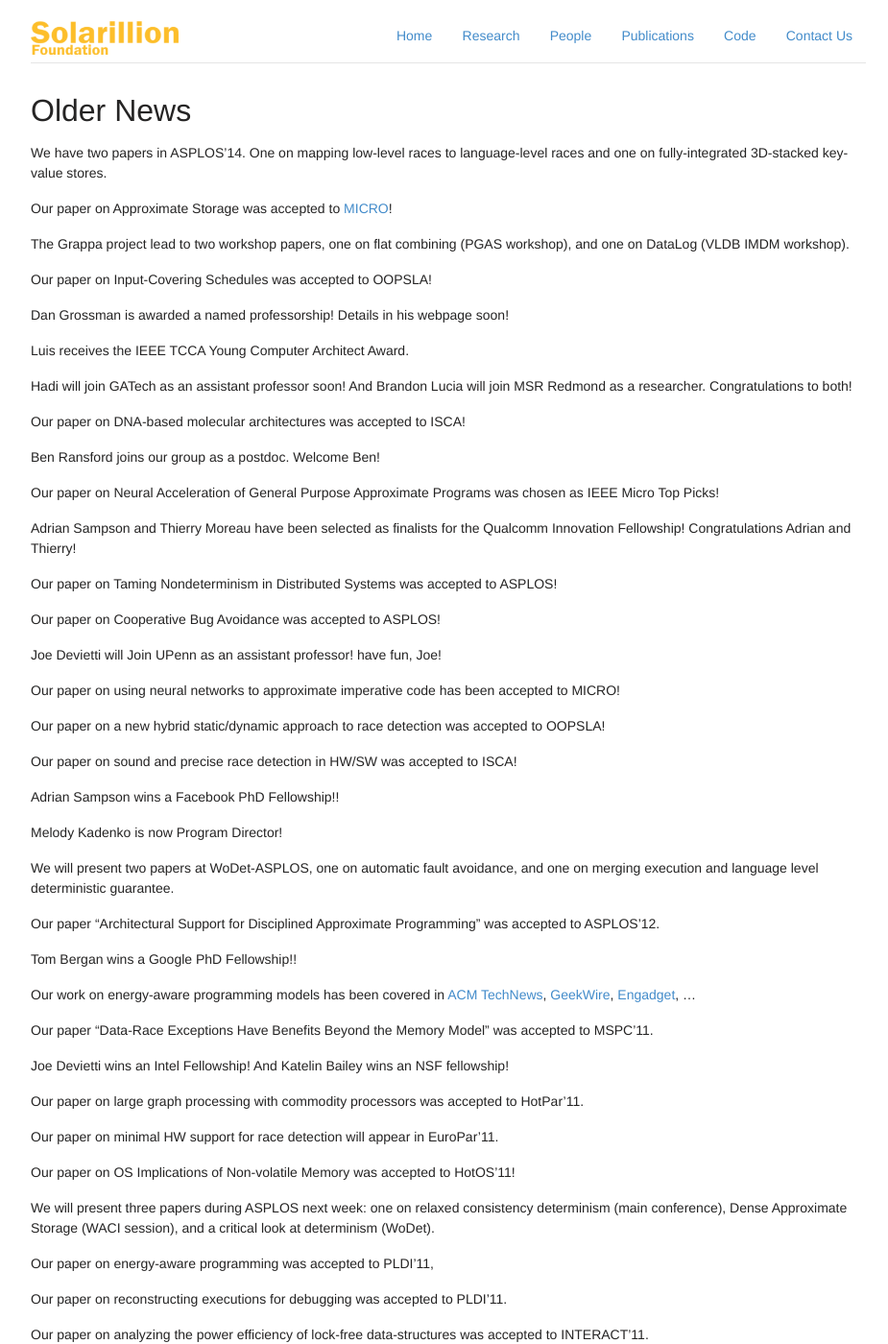
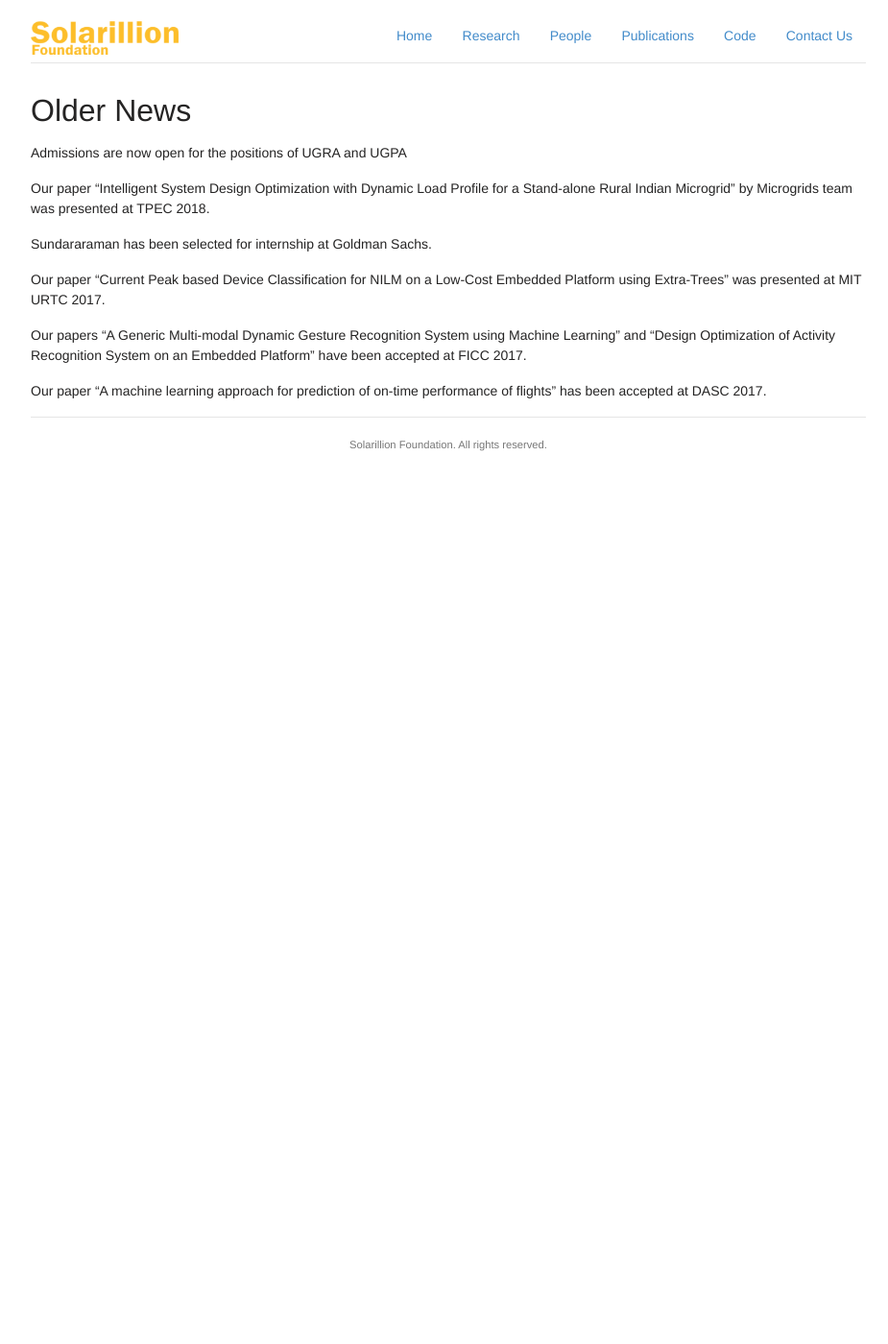
Before and after one commit to prahalath/solarillionfoundation.github.io, a Jekyll site: the page built from oldnews.html, in a window 1280 px wide and 1400 px high. Shown: the whole window at 96% size, without its empty margins (173-1098 px from the left). Built offline with Jekyll 4.4.1, drawn with Linux system fonts in a browser that asks for light colours; nearby versions of some CDN libraries; Markdown is read by kramdown in place of the engine named in the settings; some of the changed text lies outside the part shown.

Commit message:
News updated

```diff
--- a/_data/news.yml
+++ b/_data/news.yml
@@ -1,135 +1,11 @@
-- We have two papers in ASPLOS'14. One on mapping low-level races to
-  language-level races and one on fully-integrated 3D-stacked key-value
-  stores.
+- Admissions are now open for the positions of UGRA and UGPA
 
-- Our paper on Approximate Storage was accepted to
-  [MICRO](http://www.microarch.org/micro46/)!
+- Our paper “Intelligent System Design Optimization with Dynamic Load Profile for a Stand-alone Rural Indian Microgrid” by Microgrids team was presented at TPEC 2018.
 
-- The Grappa project lead to two workshop papers, one on flat combining (PGAS workshop), and one on DataLog (VLDB IMDM workshop).
+- Sundararaman has been selected for internship at Goldman Sachs.
 
-- Our paper on Input-Covering Schedules was accepted to OOPSLA!
+- Our paper “Current Peak based Device Classification for NILM on a Low-Cost Embedded Platform using Extra-Trees” was presented at MIT URTC 2017.
 
-- Dan Grossman is awarded a named professorship! Details in his webpage soon!
+- Our papers “A Generic Multi-modal Dynamic Gesture Recognition System using Machine Learning”  and  “Design Optimization of Activity Recognition System on an Embedded Platform” have been accepted at FICC 2017.
 
-- Luis receives the IEEE TCCA Young Computer Architect Award.
-
-- Hadi will join GATech as an assistant professor soon! And Brandon Lucia will join MSR Redmond as a researcher. Congratulations to both!
-
-- Our paper on DNA-based molecular architectures was accepted to ISCA!
-
-- Ben Ransford joins our group as a postdoc. Welcome Ben!
-
-- Our paper on Neural Acceleration of General Purpose Approximate Programs was chosen as IEEE Micro Top Picks!
-
-- Adrian Sampson and Thierry Moreau have been selected as finalists for the Qualcomm Innovation Fellowship! Congratulations Adrian and Thierry!
-
-- Our paper on Taming Nondeterminism in Distributed Systems was accepted to ASPLOS!
-
-- Our paper on Cooperative Bug Avoidance was accepted to ASPLOS!
-
-- Joe Devietti will Join UPenn as an assistant professor! have fun, Joe!
-
-- Our paper on using neural networks to approximate imperative code has been accepted to MICRO!
-
-- Our paper on a new hybrid static/dynamic approach to race detection was accepted to OOPSLA!
-
-- Our paper on sound and precise race detection in HW/SW was accepted to ISCA!
-
-- Adrian Sampson wins a Facebook PhD Fellowship!!
-
-- Melody Kadenko is now Program Director!
-
-- We will present two papers at WoDet-ASPLOS, one on automatic fault
-  avoidance, and one on merging execution and language level deterministic
-  guarantee.
-
-- Our paper "Architectural Support for Disciplined Approximate Programming"
-  was accepted to ASPLOS'12.
-
-- Tom Bergan wins a Google PhD Fellowship!!
-
-- Our work on energy-aware programming models has been covered in [ACM
-  TechNews](http://technews.acm.org/archives.cfm?fo=2011-06-jun/jun-01-2011.html#524085),
-  [GeekWire](http://www.geekwire.com/2011/uw-researchers-develop-trick-devices-energy),
-  [Engadget](http://www.engadget.com/2011/06/03/enerj-power-saving-system-prioritizes-cpu-voltage-may-reduce-en/), ...
-
-- Our paper "Data-Race Exceptions Have Benefits Beyond the Memory Model" was
-  accepted to MSPC'11.
-
-- Joe Devietti wins an Intel Fellowship! And Katelin Bailey wins an NSF
-  fellowship!
-
-- Our paper on large graph processing with commodity processors was accepted
-  to HotPar'11.
-
-- Our paper on minimal HW support for race detection will appear in EuroPar'11.
-
-- Our paper on OS Implications of Non-volatile Memory was accepted to HotOS'11!
-
-- "We will present three papers during ASPLOS next week: one on relaxed
-  consistency determinism (main conference), Dense Approximate Storage (WACI
-  session), and a critical look at determinism (WoDet)."
-
-- Our paper on energy-aware programming was accepted to PLDI'11,
-
-- Our paper on reconstructing executions for debugging was accepted to PLDI'11.
-
-- Our paper on analyzing the power efficiency of lock-free data-structures was accepted to INTERACT'11.
-
-- |
-    Our paper on "Checked Load: Architectural Support for JavaScript
-    Type-Checking on Mobile Processors Authors" has been accepted to
-    HPCA'11.
-
-- |
-    Our paper on "RCDC: Relaxed Consistency Deterministic Computer" has been
-    accepted to ASPLOS'11.
-
-- Our paper on "A Limit Study of JavaScript Parallelism" has been accepted to IISWC'10.
-
-- Our paper on "Deterministic Process Groups in dOS" has been accepted to OSDI'10.
-
-- Rodolfo Azevedo, from UNICAMP, Brazil, has just arrived and will be spending the year with us.
-
-- Our paper on "Composable Specifications for Structured Shared-Memory Communication" has been accepted to OOPSLA'10.
-
-- The CoreDet source code has been [released](http://depts.washington.edu/uwc4c/express-licenses/assets/coredet/).
-
-- |
-    We recently got nice write-ups in [The UW "University Week"](http://uwnews.org/uweek/article.aspx?id=56318), [Scientific American](http://www.scientificamerican.com/blog/post.cfm?id=software-behaving-badly-machine-lea-2010-03-12), [The Register](http://www.theregister.co.uk/2010/03/11/multicore_progo_ware/), and [Sifynews](http://sify.com/news/now-well-behaving-multi-processor-computers-news-international-kdlq4idbajb.html).
-
-- Our paper "Lock Prediction" was accepted to HotPar 2010.
-
-- We have two papers accepted to ISCA! One on the Concurrency Exceptions project and one on the  Concurrency Detection and Bug Avoidance  project.
-
-- Brandon wins an IBM Fellowship!
-
-- Luis was awarded a [2010 Sloan Research Fellowship](http://www.sloan.org/pressroom/item/458/2010-sloan-research-fellowships)!
-
-- We, together with Vikram Adve from UIUC,  organized the  [Workshop on Deterministic Multiprocessing and Parallel Programming](http://wodet.cs.washington.edu) in Seattle. Lots of great people and exciting research talks!
-
-- |
-    Our
-    [paper](http://www.cs.washington.edu/homes/tbergan/papers/asplos10-coredet.pdf)
-    "CoreDet: A Compiler and Runtime System for Deterministic Multithreaded
-    Execution" was accepted to ASPLOS'10.
-
-- The ASPLOS'09 DMP paper was selected for IEEE Micro Top Picks 2010.
-
-- |
-    Our [paper](http://www.cs.washington.edu/homes/luisceze/publications/micro09-lucia.pdf) "Finding Concurrency Bugs with Context-Aware Communication Graphs" was accepted to MICRO'09.
-
-- |
-    Luis was named a 2009 Microsoft New Faculty Fellow.  More information, and a brand-new 'glamour shot' photo, at [Microsoft's NFF page](http://research.microsoft.com/en-us/collaboration/awards/nff_all.aspx)!
-
-- Susan was named the [2009-2010 ACM Athena Lecturer](http://www.acm.org/press-room/news-releases/awards-08-groupb).
-
-- Our paper on Concurrency Discovery for Very Large Windows of Execution was accepted to the PESPMA Workshop, held with ISCA'09.
-
-- Our Case for Concurrency Exceptions paper was accepted to USENIX Hot Topics in Parallelism 2009.
-
-- 'Luis was awarded an NSF CAREER award for a proposal entitled
-  "Deterministic Shared Memory Multiprocessing: Vision, Architecture and
-  Impact on Programmability"!'
-
-- Atom-Aid and DMP were licensed by UW's TechTransfer.</text>
+- Our paper “A machine learning approach for prediction of on-time performance of flights” has been accepted at DASC 2017.
--- a/_data/people.yml
+++ b/_data/people.yml
@@ -25,12 +25,12 @@ aashish:
     bio: "Aashish holds an undergraduate degree in Electrical and Electronics Engineering from Velammal Engineering College, Anna University. He is part of a Machine Learning group and currently working on Realtime Movies Occupancy Prediction. He recently presented his research work 'Peak based Device Classification for NILM on a Low-Cost Embedded Platform using Extra-Trees' at Massachusetts Institute of Technology URTC 2017, MA, USA. His areas of interest include IoT, Machine Learning, Algorithms and Embedded Systems. He aspires to do Masters abroad in his areas of interests in Fall 18 followed by a Ph.D."
 
 gautham:
-    display_name: "Gautham Krishna G"
+    display_name: "Gautham Krishna Gudur"
     webpage: "https://gauthamkrishna-g.github.io"
     role: fulltime
     github: aashish-jain
     image: /img/people/gautham.png
-    bio: "Gautham holds a Bachelor's degree in Information Technology from Sri Sivasubramaniya Nadar College of Engineering, Anna University, Chennai. He is currently a part of the Activity Recognition and Movie Occupancy Prediction research groups. His previous research work titled \"A Generic Multi-modal Dynamic Gesture Recognition System using Machine Learning\" has been accepted at the IEEE Future of Information and Commination Conference (FICC) 2018 to be held at Singapore. His current areas of interest include Data Science, Deep Learning, IoT and Algorithms. He intends to pursue his Master's in the fall of 2018."
+    bio: "Gautham holds a Bachelor's degree in Information Technology from Sri Sivasubramaniya Nadar College of Engineering, Anna University, Chennai. He is currently a part of the Activity Recognition and Movie Occupancy Prediction research groups. His previous research work titled \"A Generic Multi-modal Dynamic Gesture Recognition System using Machine Learning\" has been accepted at the IEEE Future of Information and Commination Conference (FICC) 2018 to be held at Singapore. His current areas of interest include Data Science, Deep Learning, IoT and Algorithms. He intends to pursue his Masters in the fall of 2018."
 
 prahalathan:
     display_name: "Prahalathan Sundaramoorthy"
@@ -161,7 +161,7 @@ abishek:
     bio: "I am a final year undergraduate student currently pursuing my Bachelor's in Electrical and Electronics Engineering at Easwari Engineering College, Anna University. I am a part of the smart energy group and my current research work deals with Microgrid Cluster for rural Indian scenario. My areas of interest include Embedded systems,Renewable Energy and Microgrids. I plan to do my masters by the fall of 2019.  "
 
 shashank:
-    display_name: "Shashank Karrthikeyaa Annadanam Subbarathinam"
+    display_name: "Shashank Karrthikeyaa A.S."
     role: ugra
     image: /img/people/shashank.png
     bio: "Shashank is currently pursuing his 3rd year bachelor’s in SSN College of Engineering. His areas of interest include Signal Processing, IOT and Machine Learning. He is a part of Load Prediction group. He plans to do his masters in the fall of 2019."
```
